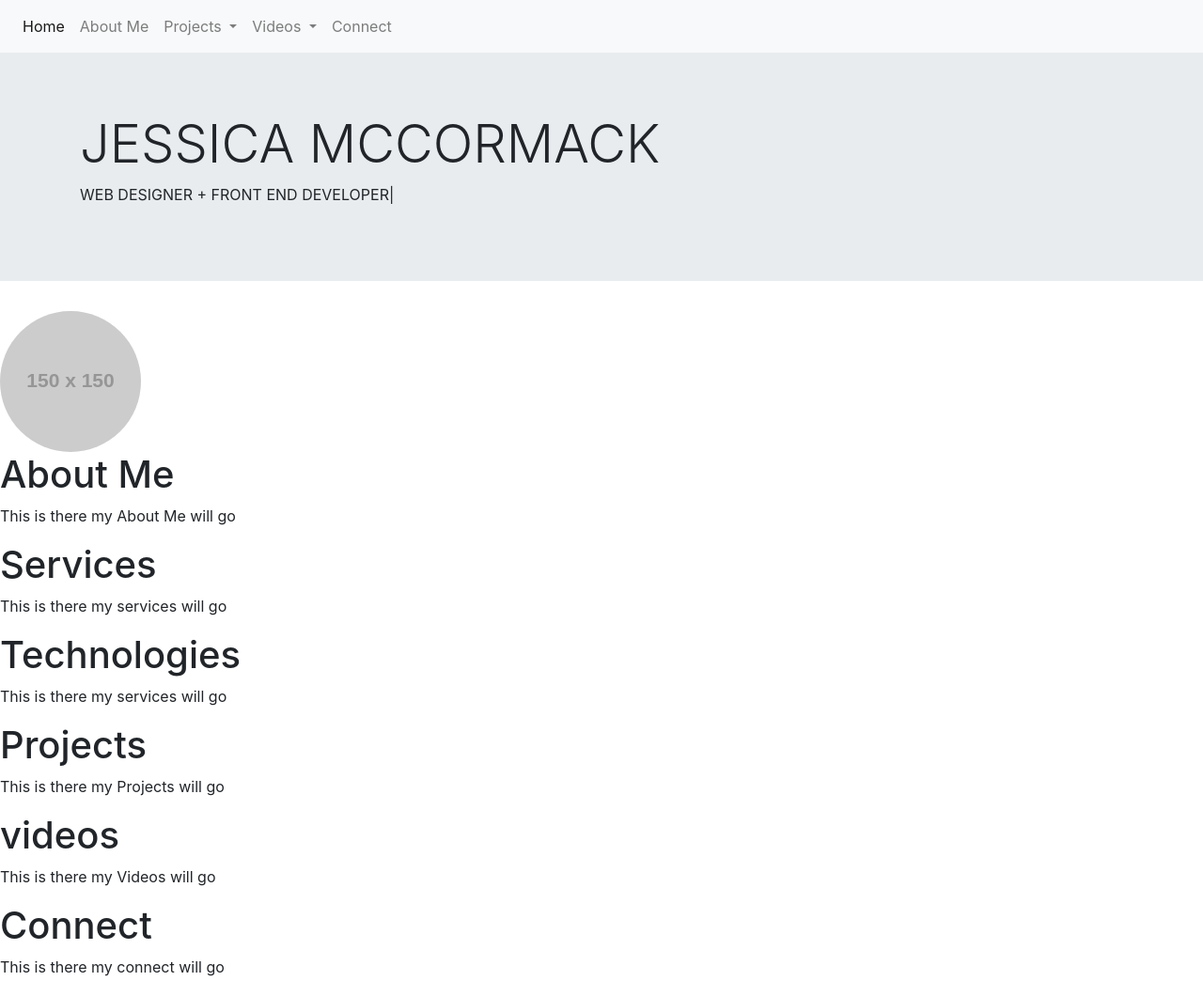
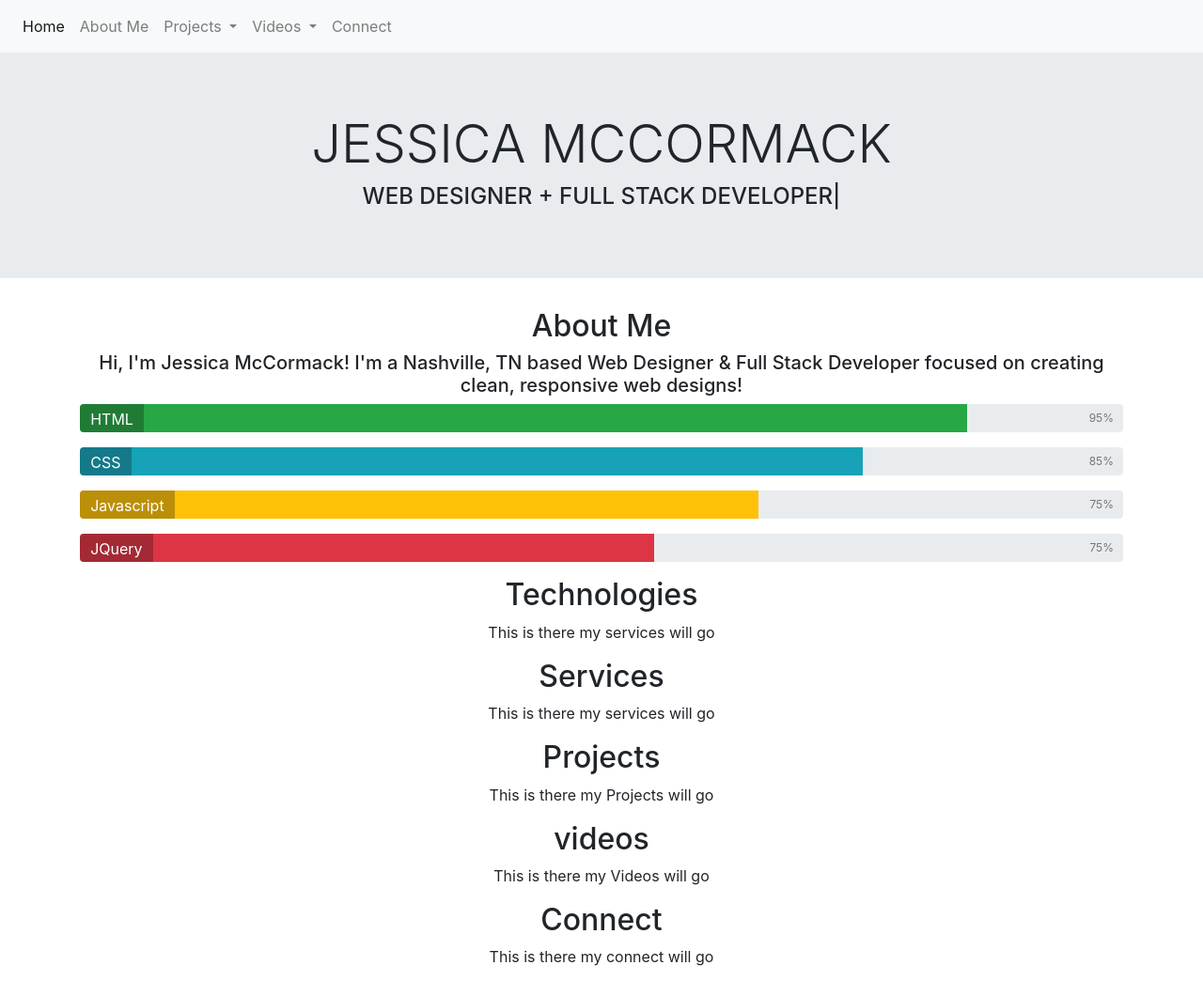
Before and after one commit to jesslynnmack/MyPortfolio, a plain HTML site: page index.html in a window 1280 px wide. Shown: the whole page at 94% size. Drawn offline with nearby package versions, Linux system fonts and the light colour scheme; placeholder pictures from the web are drawn by us.

Commit message:
added progress bar section

```diff
--- a/app.js
+++ b/app.js
@@ -1,6 +1,8 @@
+
+
 
 var i = 0;
-var txt = 'WEB DESIGNER + FRONT END DEVELOPER'; /* The text */
+var txt = 'WEB DESIGNER + FULL STACK DEVELOPER'; /* The text */
 var speed = 50; /* The speed/duration of the effect in milliseconds */
 
 function typeWriter() {
--- a/index.html
+++ b/index.html
@@ -5,10 +5,14 @@
     <meta charset="UTF-8">
     <meta name="viewport" content="width=device-width, initial-scale=1.0">
     <meta http-equiv="X-UA-Compatible" content="ie=edge">
+    <!-- Bootstrap Links -->
+    <link rel="stylesheet" href="https://cdnjs.cloudflare.com/ajax/libs/animate.css/3.7.0/animate.min.css">
+    <link rel="stylesheet" href="https://stackpath.bootstrapcdn.com/bootstrap/4.3.1/css/bootstrap.min.css"
+        integrity="sha384-ggOyR0iXCbMQv3Xipma34MD+dH/1fQ784/j6cY/iJTQUOhcWr7x9JvoRxT2MZw1T" crossorigin="anonymous">
+    <!-- Font Awesome Links -->
+    <link rel="stylesheet" href="path/to/font-awesome/css/font-awesome.min.css">
+    <!-- CSS Link -->
     <link rel="stylesheet" href="style.css">
-    <link rel="stylesheet" href="https://cdnjs.cloudflare.com/ajax/libs/animate.css/3.7.0/animate.min.css">
-    <link rel="stylesheet" href="https://stackpath.bootstrapcdn.com/bootstrap/4.3.1/css/bootstrap.min.css" integrity="sha384-ggOyR0iXCbMQv3Xipma34MD+dH/1fQ784/j6cY/iJTQUOhcWr7x9JvoRxT2MZw1T"
-        crossorigin="anonymous">
     <title>Jess Portfolio</title>
 </head>
 
@@ -20,18 +24,21 @@
             aria-controls="navbarSupportedContent" aria-expanded="false" aria-label="Toggle navigation">
             <span class="navbar-toggler-icon"></span>
         </button>
-
         <div class="collapse navbar-collapse" id="navbarSupportedContent">
+            <!-- Navbar Links -->
             <ul class="navbar-nav mr-auto">
+                <!-- Home Link -->
                 <li class="nav-item active">
                     <a class="nav-link" href="#home">Home <span class="sr-only">(current)</span></a>
                 </li>
+                <!-- About Link -->
                 <li class="nav-item">
                     <a class="nav-link" href="#about-me">About Me</a>
                 </li>
+                <!-- Project Dropdown Links -->
                 <li class="nav-item dropdown">
-                    <a class="nav-link dropdown-toggle" href="#" id="navbarDropdown" role="button" data-toggle="dropdown"
-                        aria-haspopup="true" aria-expanded="false">
+                    <a class="nav-link dropdown-toggle" href="#" id="navbarDropdown" role="button"
+                        data-toggle="dropdown" aria-haspopup="true" aria-expanded="false">
                         Projects
                     </a>
                     <div class="dropdown-menu" aria-labelledby="navbarDropdown">
@@ -41,9 +48,10 @@
                         <a class="dropdown-item" href="#">Something else here</a>
                     </div>
                 </li>
+                <!-- Project Video Dropdown Links -->
                 <li class="nav-item dropdown">
-                    <a class="nav-link dropdown-toggle" href="#" id="navbarDropdown" role="button" data-toggle="dropdown"
-                        aria-haspopup="true" aria-expanded="false">
+                    <a class="nav-link dropdown-toggle" href="#" id="navbarDropdown" role="button"
+                        data-toggle="dropdown" aria-haspopup="true" aria-expanded="false">
                         Videos
                     </a>
                     <div class="dropdown-menu" aria-labelledby="navbarDropdown">
@@ -53,58 +61,114 @@
                         <a class="dropdown-item" href="#">Something else here</a>
                     </div>
                 </li>
+                <!-- Connect Link -->
                 <li class="nav-item">
                     <a class="nav-link" href="#connect">Connect</a>
                 </li>
             </ul>
         </div>
     </nav>
-    <!-- Jumbotron -->
-    <div id = "home" class="jumbotron jumbotron-fluid">
+    <!-- End of Navbar -->
+    <!-- Welcome Jumbotron -->
+    <div id="home" class="jumbotron jumbotron-fluid">
         <div class="container">
+            <div class="d-flex justify-content-center">
                 <h1 class="display-4 animated fadeInDown">JESSICA MCCORMACK</h1>
-            <p><span id = "intro-text"></span><span class="animated infinite flash">|</span></p>
+            </div>
+            <div class="d-flex justify-content-center">
+                <h4><span id="intro-text"></span><span class="animated infinite flash">|</span></h4>
             </div>
         </div>
+    </div>
+    <!-- End Of Welcome Jumbotron -->
     <!-- About Me Section -->
+    <div class="container">
         <div id="about-me">
-        <img class = "portfolio-photo" src="https://via.placeholder.com/150">
-        <h1>About Me</h1>
-        <p>This is there my About Me will go</p>
+            <!-- <span><img class="portfolio-photo" src="https://via.placeholder.com/150"></span> -->
+            <h2>About Me</h2>
+            <h5>Hi, I'm Jessica McCormack! I'm a Nashville, TN based Web Designer & Full Stack Developer focused on
+                creating clean, responsive web designs!</h5>
+
         </div>
+        <!-- End Of About Me Section -->
+        <!-- Skill Bar -->
+        <!-- Bar 1 HTML -->
+        <div class="progress mb-3 progress-box d-flex justify-content-between" style="height:30px;">
+            <div class="animated slideInLeft progress-bar bg-success" role="progressbar" style="width: 85%"
+                aria-valuenow="85" data-percent="90%" aria-valuemin="0" aria-valuemax="100"><span
+                    class="progress-title">HTML</span>
+            </div>
+            <div class="progress-percent">95%</div>
+        </div>
+        <!-- Bar 2 CSS -->
+        <div class="progress mb-3 progress-box d-flex justify-content-between" style="height:30px;">
+            <div class="animated slideInLeft progress-bar bg-info" role="progressbar" style="width: 75%"
+                aria-valuenow="50" aria-valuemin="0" aria-valuemax="100"><span class="progress-title">CSS</span>
+            </div>
+            <div class="progress-percent">85%</div>
+        </div>
+        <!-- Bar 3 Javascript -->
+        <div class="progress mb-3 progress-box d-flex justify-content-between" style="height:30px;">
+            <div class="animated slideInLeft progress-bar bg-warning" role="progressbar" style="width: 65%"
+                aria-valuenow="75" aria-valuemin="0" aria-valuemax="100"><span class="progress-title">Javascript</span>
+            </div>
+            <div class="progress-percent">75%</div>
+        </div>
+        <!-- Bar 4 JQuery -->
+        <div class="progress mb-3 progress-box d-flex justify-content-between" style="height:30px;">
+            <div class="animated slideInLeft progress-bar bg-danger" role="progressbar" style="width: 55%"
+                aria-valuenow="100" aria-valuemin="0" aria-valuemax="100"><span class="progress-title">JQuery</span>
+            </div>
+            <div class="progress-percent">75%</div>
+        </div>
+        <!-- End Of Skill Bar -->
+        <!-- Libraries Icons -->
+        <div></div>
+        <!-- End of Libraries Icons -->
+        <!-- Technologies Section -->
+        <div id="technologies">
+            <h2>Technologies</h2>
+            <p>This is there my services will go</p>
+        </div>
+        <!-- End of Technologies Section -->
         <!-- Services Section -->
         <div id="services">
-        <h1>Services</h1>
+            <h2>Services</h2>
             <p>This is there my services will go</p>
         </div>
-    <!-- Technologies Section -->
-    <div id="technologies">
-        <h1>Technologies</h1>
-        <p>This is there my services will go</p>
-    </div>
+        <!-- End of Services Section -->
         <!-- Projects Section -->
         <div id="projects">
-        <h1>Projects</h1>
+            <h2>Projects</h2>
             <p>This is there my Projects will go</p>
         </div>
+        <!-- End Of Projects Section -->
         <!-- Videos Section -->
         <div id="videos">
-        <h1>videos</h1>
+            <h2>videos</h2>
             <p>This is there my Videos will go</p>
         </div>
+        <!-- End of Videos Section -->
         <!-- Connect Section -->
         <div id="connect">
-        <h1>Connect</h1>
+            <h2>Connect</h2>
             <p>This is there my connect will go</p>
+        </div>
+        <!-- End of Connect Section -->
     </div>
 
 </body>
-<script src="https://code.jquery.com/jquery-3.3.1.slim.min.js" integrity="sha384-q8i/X+965DzO0rT7abK41JStQIAqVgRVzpbzo5smXKp4YfRvH+8abtTE1Pi6jizo"
+<!-- Bootstrap Links -->
+<script src="https://code.jquery.com/jquery-3.3.1.slim.min.js"
+    integrity="sha384-q8i/X+965DzO0rT7abK41JStQIAqVgRVzpbzo5smXKp4YfRvH+8abtTE1Pi6jizo"
     crossorigin="anonymous"></script>
-<script src="https://cdnjs.cloudflare.com/ajax/libs/popper.js/1.14.7/umd/popper.min.js" integrity="sha384-UO2eT0CpHqdSJQ6hJty5KVphtPhzWj9WO1clHTMGa3JDZwrnQq4sF86dIHNDz0W1"
+<script src="https://cdnjs.cloudflare.com/ajax/libs/popper.js/1.14.7/umd/popper.min.js"
+    integrity="sha384-UO2eT0CpHqdSJQ6hJty5KVphtPhzWj9WO1clHTMGa3JDZwrnQq4sF86dIHNDz0W1"
     crossorigin="anonymous"></script>
-<script src="https://stackpath.bootstrapcdn.com/bootstrap/4.3.1/js/bootstrap.min.js" integrity="sha384-JjSmVgyd0p3pXB1rRibZUAYoIIy6OrQ6VrjIEaFf/nJGzIxFDsf4x0xIM+B07jRM"
+<script src="https://stackpath.bootstrapcdn.com/bootstrap/4.3.1/js/bootstrap.min.js"
+    integrity="sha384-JjSmVgyd0p3pXB1rRibZUAYoIIy6OrQ6VrjIEaFf/nJGzIxFDsf4x0xIM+B07jRM"
     crossorigin="anonymous"></script>
-<script src = "app.js" ></script>
+<!-- Javascript Link -->
+<script src="app.js"></script>
 
 </html>
--- a/style.css
+++ b/style.css
@@ -1,3 +1,37 @@
-.portfolio-photo{
+p {
+    font-size: 1rem;
+}
+h2, h5, p {
+    text-align: center;
+}
+
+
+.jumbotron-content{
+    align-content: center;
+}
+/* .portfolio-photo{
     border-radius: 50%;
+    margin-left: 1rem;
+    margin-right: 1rem;
+    margin-bottom: 1rem;
+} */
+div .progress .progress-box{
+    height:50px;
 }
+.progress .progress-title{
+    height: 100%;
+    font-size: 1rem;
+    position: absolute;
+    left: 0px;
+    background-color: rgba(12, 12, 12, 0.274);
+    padding: .2rem;
+    padding-left: .7rem;
+    padding-right: .7rem;
+
+}
+
+.progress .progress-percent {
+    line-height:30px;
+    color:rgba(0, 0, 0, 0.5);
+    margin-right: 10px;
+}
```
Also changed, not shown: 1 other file. Lines whose indentation alone changed are shown as unchanged.
